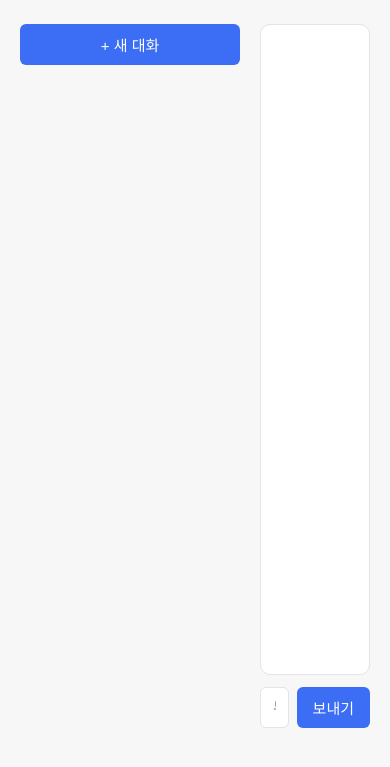
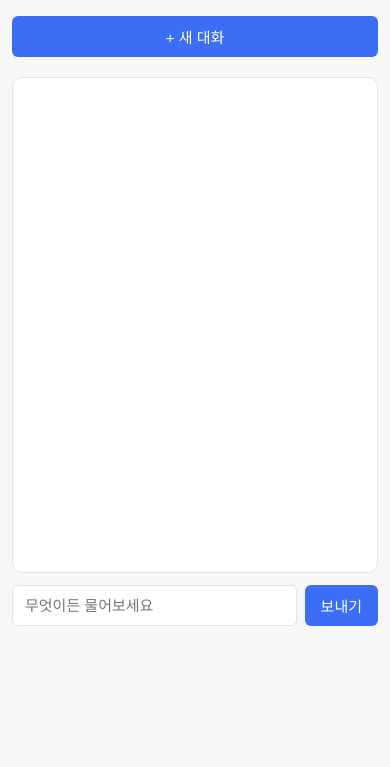
Before and after one commit to codyssey-ai/chatbot-api, a FastAPI app: template templates/chat.html in a window 390 px wide. Shown: the part 56-823 px from the top of the page. Run offline with FastAPI, Linux system fonts and the light colour scheme; the template is opened without the code that fills it, so the values that code supplies are empty; parts of the project's set-up code (start-up, migrations or seed data) failed here and were passed over; some libraries are stand-ins or nearby versions.

Commit message:
style: 채팅방 목록 반응형 UI 개선

```diff
--- a/static/style.css
+++ b/static/style.css
@@ -167,3 +167,44 @@ button.thread-delete {
 #chat-form { display: flex; gap: 8px; margin-top: 12px; }
 
 #chat-form input { flex: 1; margin-top: 0; }
+
+@media (max-width: 700px) {
+  main {
+    padding: 16px 12px;
+  }
+
+  .layout {
+    grid-template-columns: 1fr;
+    gap: 12px;
+  }
+
+  #sidebar {
+    gap: 8px;
+  }
+
+  #thread-list {
+    max-height: 180px;
+    overflow-y: auto;
+  }
+
+  .chat {
+    height: 65vh;
+    min-height: 420px;
+  }
+
+  #messages {
+    padding: 12px;
+  }
+
+  .bubble {
+    max-width: 90%;
+  }
+
+  #chat-form input {
+    min-width: 0;
+  }
+
+  #chat-form button {
+    flex-shrink: 0;
+  }
+}
```
